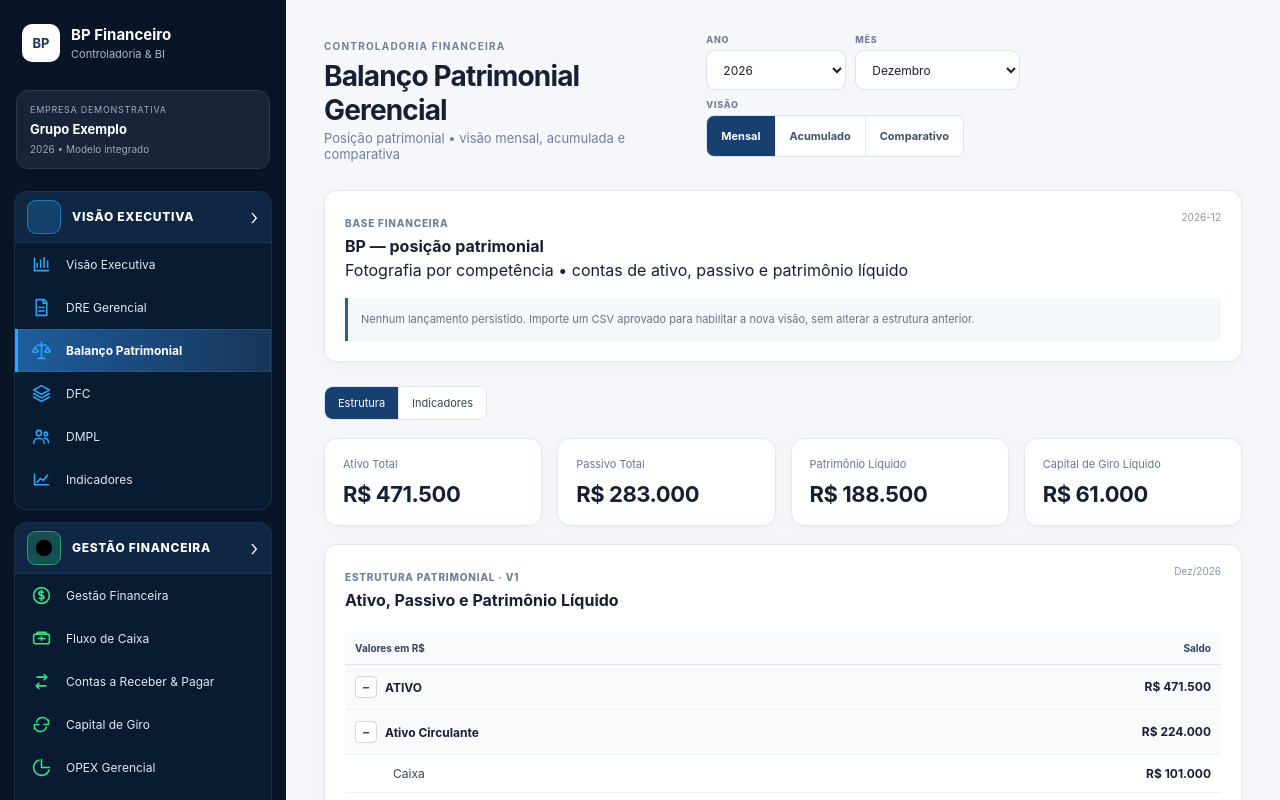
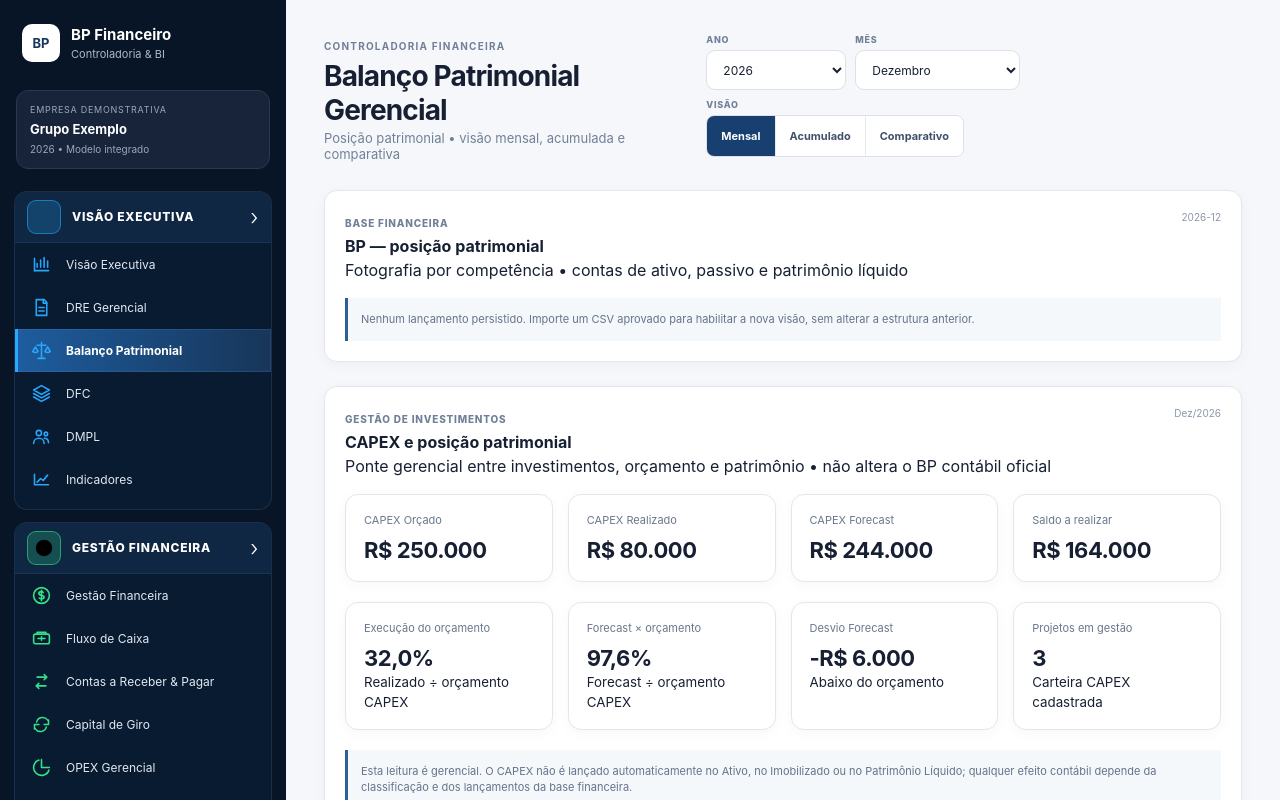
Before and after one commit to cardoso4009-byte/bp-financeiro-bi, a Next.js app: page /balanco-gerencial in a window 1280 px wide. Shown: the top 800 px of the page. Built offline with nearby package versions, Linux system fonts and the light colour scheme.

Commit message:
feat: integra indicadores capex ao balanco gerencial

```diff
--- a/app/balanco-gerencial/page.tsx
+++ b/app/balanco-gerencial/page.tsx
@@ -9,6 +9,8 @@ import {buildV2Bp} from '@/lib/v2-bp'
 import type {Account} from '@/lib/v2-data-model'
 import {readV2BrowserStore} from '@/lib/v2-browser-storage'
 import {readV2Accounts, writeV2Accounts} from '@/lib/v2-account-storage'
+import {buildCapexReport} from '@/lib/capex'
+import {readCapexProjects} from '@/lib/capex-storage'
 
 const brl=(n:number)=>n.toLocaleString('pt-BR',{style:'currency',currency:'BRL',maximumFractionDigits:0})
 const pct=(n:number)=>`${(n*100).toFixed(1).replace('.',',')}%`
@@ -36,6 +38,7 @@ export default function BalancoGerencial(){
  const[v2Entries,setV2Entries]=useState<ReturnType<typeof readV2BrowserStore>['entries']>([])
  const[accountDrafts,setAccountDrafts]=useState<Record<string,AccountDraft>>({})
  const[accountsSaved,setAccountsSaved]=useState(false)
+ const[capexProjects,setCapexProjects]=useState<ReturnType<typeof readCapexProjects>>([])
  useEffect(()=>{
   const store=readV2BrowserStore()
   const entries=store.entries
@@ -52,6 +55,7 @@ export default function BalancoGerencial(){
   })
   setAccountDrafts(drafts)
   setAccountsSaved(saved.length>0)
+  setCapexProjects(readCapexProjects())
  },[])
  const baseIndex=Math.min(Math.max(period.month-1,0),Math.max(months.length-1,0))
  const m=monthlyBalance[baseIndex] ?? monthlyBalance[0]
@@ -72,6 +76,11 @@ export default function BalancoGerencial(){
  const v2Ready=v2Entries.length>0 && draftRows.length>0 && draftRows.every(([,draft])=>Boolean(draft.nature&&draft.statement&&draft.companyId))
  const v2Accounts=useMemo<Account[]>(()=>draftRows.map(([id,draft])=>({id,companyId:draft.companyId,code:draft.code||id,name:draft.name||id,nature:draft.nature as Account['nature'],statement:draft.statement as Account['statement'],active:true})),[accountDrafts])
  const v2Report=v2Ready?buildV2Bp(v2Base,v2Accounts,selectedV2Period):null
+ const capexReport=useMemo(()=>buildCapexReport(capexProjects),[capexProjects])
+ const capexExecution=capexReport.approvedBudget>0?capexReport.realizedAmount/capexReport.approvedBudget:0
+ const capexForecastExecution=capexReport.approvedBudget>0?capexReport.forecastAmount/capexReport.approvedBudget:0
+ const capexForecastGap=capexReport.forecastVariance
+ const capexOpenBalance=Math.max(capexReport.forecastAmount-capexReport.realizedAmount,0)
  function updateDraft(id:string,field:'nature'|'statement',value:string){
   setAccountDrafts(current=>({...current,[id]:{...current[id],[field]:value} as AccountDraft}))
   setAccountsSaved(false)
@@ -98,6 +107,18 @@ export default function BalancoGerencial(){
    </>}
   </section>
 
+  <section className="bp-card" style={{marginBottom:24}}>
+   <div className="bp-card-title"><div><small>GESTÃO DE INVESTIMENTOS</small><h2>CAPEX e posição patrimonial</h2><p className="muted">Ponte gerencial entre investimentos, orçamento e patrimônio • não altera o BP contábil oficial</p></div><span>{monthLabel(period.month)}/{period.year}</span></div>
+   <div className="bp-summary"><div><span>CAPEX Orçado</span><strong>{brl(capexReport.approvedBudget)}</strong></div><div><span>CAPEX Realizado</span><strong>{brl(capexReport.realizedAmount)}</strong></div><div><span>CAPEX Forecast</span><strong>{brl(capexReport.forecastAmount)}</strong></div><div><span>Saldo a realizar</span><strong>{brl(capexOpenBalance)}</strong></div></div>
+   <div className="bp-grid" style={{marginTop:20}}>
+    <div className="metric-card"><span>Execução do orçamento</span><h2>{pct(capexExecution)}</h2><small>Realizado ÷ orçamento CAPEX</small></div>
+    <div className="metric-card"><span>Forecast × orçamento</span><h2>{pct(capexForecastExecution)}</h2><small>Forecast ÷ orçamento CAPEX</small></div>
+    <div className="metric-card"><span>Desvio Forecast</span><h2>{brl(capexForecastGap)}</h2><small>{capexForecastGap>0?'Acima do orçamento':capexForecastGap<0?'Abaixo do orçamento':'Em linha com o orçamento'}</small></div>
+    <div className="metric-card"><span>Projetos em gestão</span><h2>{capexReport.projectCount}</h2><small>Carteira CAPEX cadastrada</small></div>
+   </div>
+   <div className="note" style={{marginTop:20}}>Esta leitura é gerencial. O CAPEX não é lançado automaticamente no Ativo, no Imobilizado ou no Patrimônio Líquido; qualquer efeito contábil depende da classificação e dos lançamentos da base financeira.</div>
+  </section>
+
   <div className="bp-tabs">{(['estrutura','indicadores'] as const).map(x=><button key={x} className={mode===x?'active':''} onClick={()=>setMode(x)}>{x[0].toUpperCase()+x.slice(1)}</button>)}</div>
   {period.view!=='comparativo'&&mode==='estrutura'&&<>
    <div className="bp-summary"><div><span>Ativo Total</span><strong>{brl(m.ativoTotal)}</strong></div><div><span>Passivo Total</span><strong>{brl(m.passivoTotal)}</strong></div><div><span>Patrimônio Líquido</span><strong>{brl(m.pl)}</strong></div><div><span>Capital de Giro Líquido</span><strong>{brl(capitalGiro)}</strong></div></div>
```
